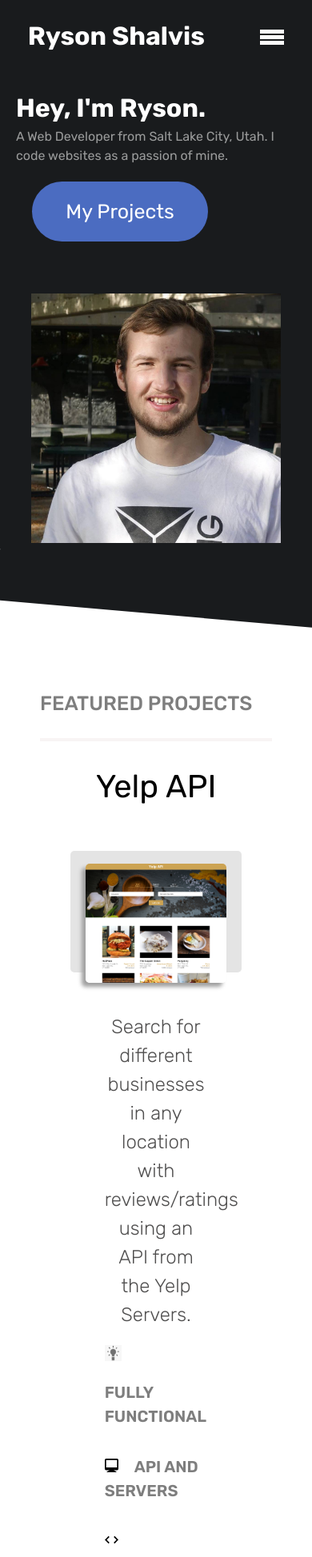
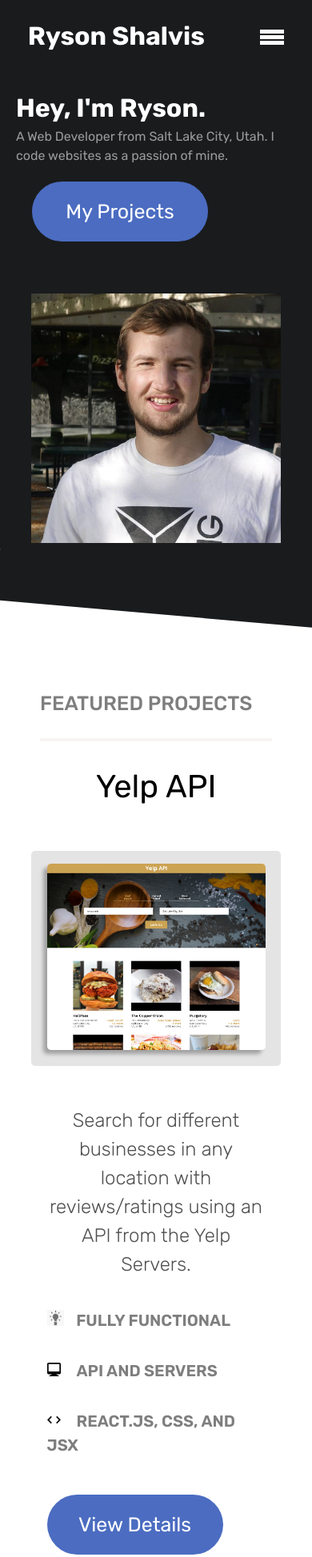
Before and after one commit to RysonShalvis/portfolio, a React (Create React App) app: page / in a window 390 px wide. Shown: the top 1947 px of the page at 80% size. Built offline with nearby package versions, Linux system fonts and the light colour scheme.

Commit message:
fix projects for mobile

```diff
--- a/src/App.css
+++ b/src/App.css
@@ -425,4 +425,17 @@
     top: -60px;
   }
 
+  .img-ctn {
+    width: 80vw;
+    height: 65vw;
+  }
+
+  .trick-creator {
+    width: 70vw;
+  }
+
+  .featured-project-summary-ctn {
+    width: 70vw;
+  }
+
 }
```
Also changed, not shown: 1 other file (tests, documents, lock files or other folders).
